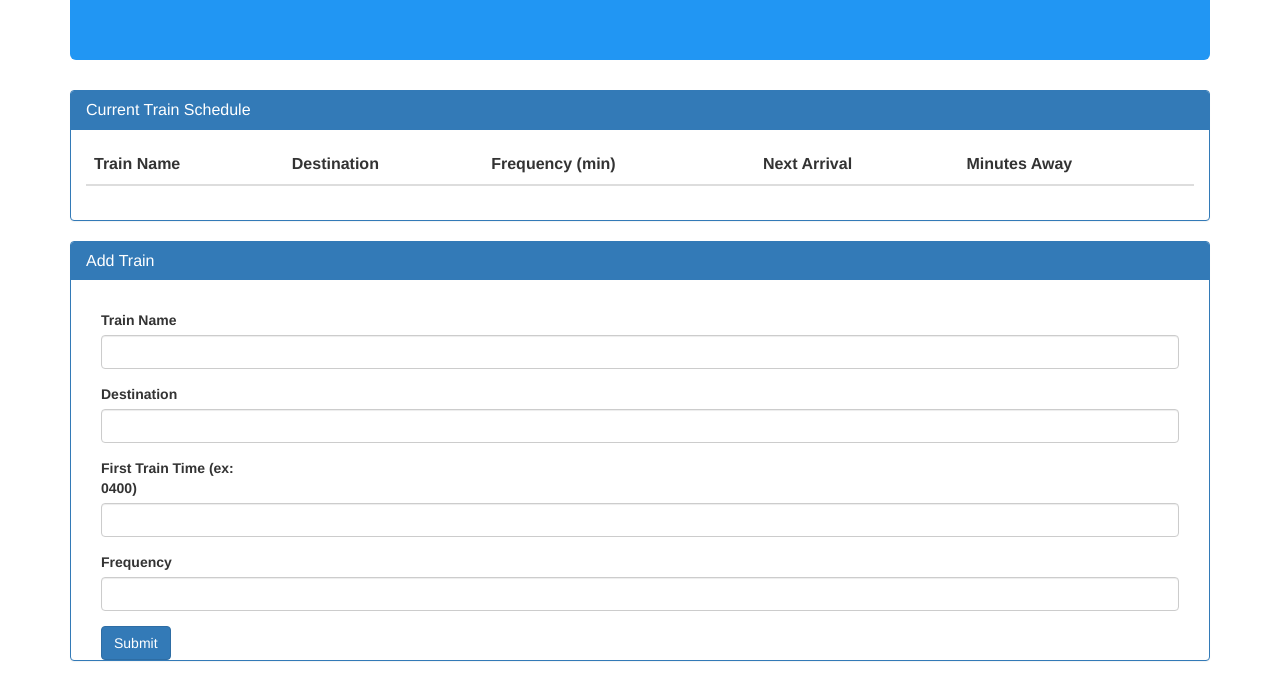
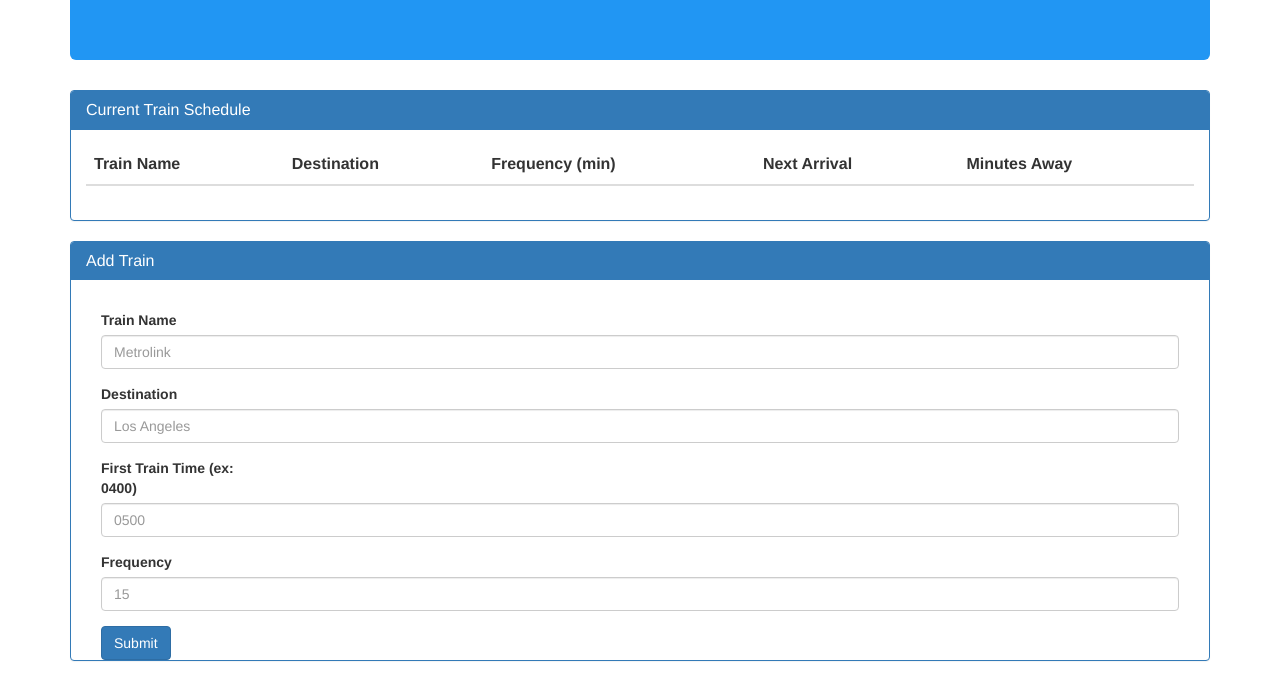
Before and after one commit to Kmart914/Train-Scheduler, a plain HTML site: page index.html in a window 1280 px wide. Shown: the part 180-861 px from the top of the page. Drawn offline with nearby package versions, Linux system fonts and the light colour scheme; no server answers.

Commit message:
added placholders

```diff
--- a/index.html
+++ b/index.html
@@ -57,27 +57,27 @@
   </div>
   <div class="panel-body">
     <div class="form-group">
-      <label for="inputName" class="col-lg-2 control-label">Train Name</label>
+      <label for="inputName" class="col-lg-2 control-label" >Train Name</label>
         <div class="col-lg-12">
-          <input type="text" class="form-control" id="inputName">
+          <input type="text" class="form-control" id="inputName" placeholder="Metrolink">
         </div>
     </div>
     <div class="form-group">
       <label for="inputDest" class="col-lg-2 control-label">Destination</label>
         <div class="col-lg-12">
-          <input type="text" class="form-control" id="inputDest">
+          <input type="text" class="form-control" id="inputDest" placeholder="Los Angeles">
         </div>
     </div>
     <div class="form-group">
       <label for="inputTime" class="col-lg-2 control-label">First Train Time (ex: 0400)</label>
         <div class="col-lg-12">
-          <input type="text" class="form-control" id="inputTime">
+          <input type="text" class="form-control" id="inputTime" placeholder="0500">
         </div>
     </div>
     <div class="form-group">
       <label for="inputFreq" class="col-lg-2 control-label">Frequency</label>
         <div class="col-lg-12">
-          <input type="text" class="form-control" id="inputFreq">
+          <input type="text" class="form-control" id="inputFreq" placeholder="15">
         </div>
     </div>
 
```
